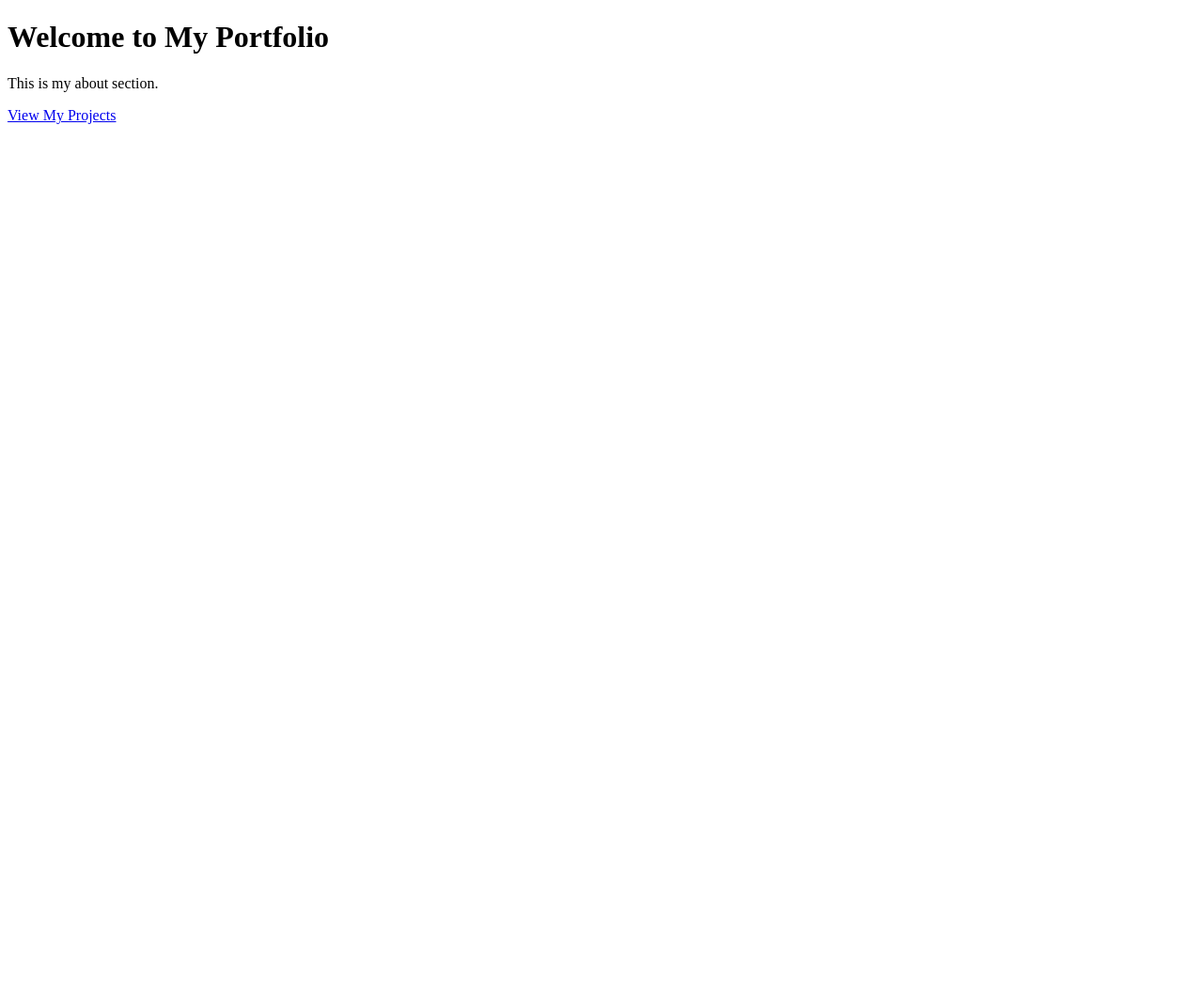
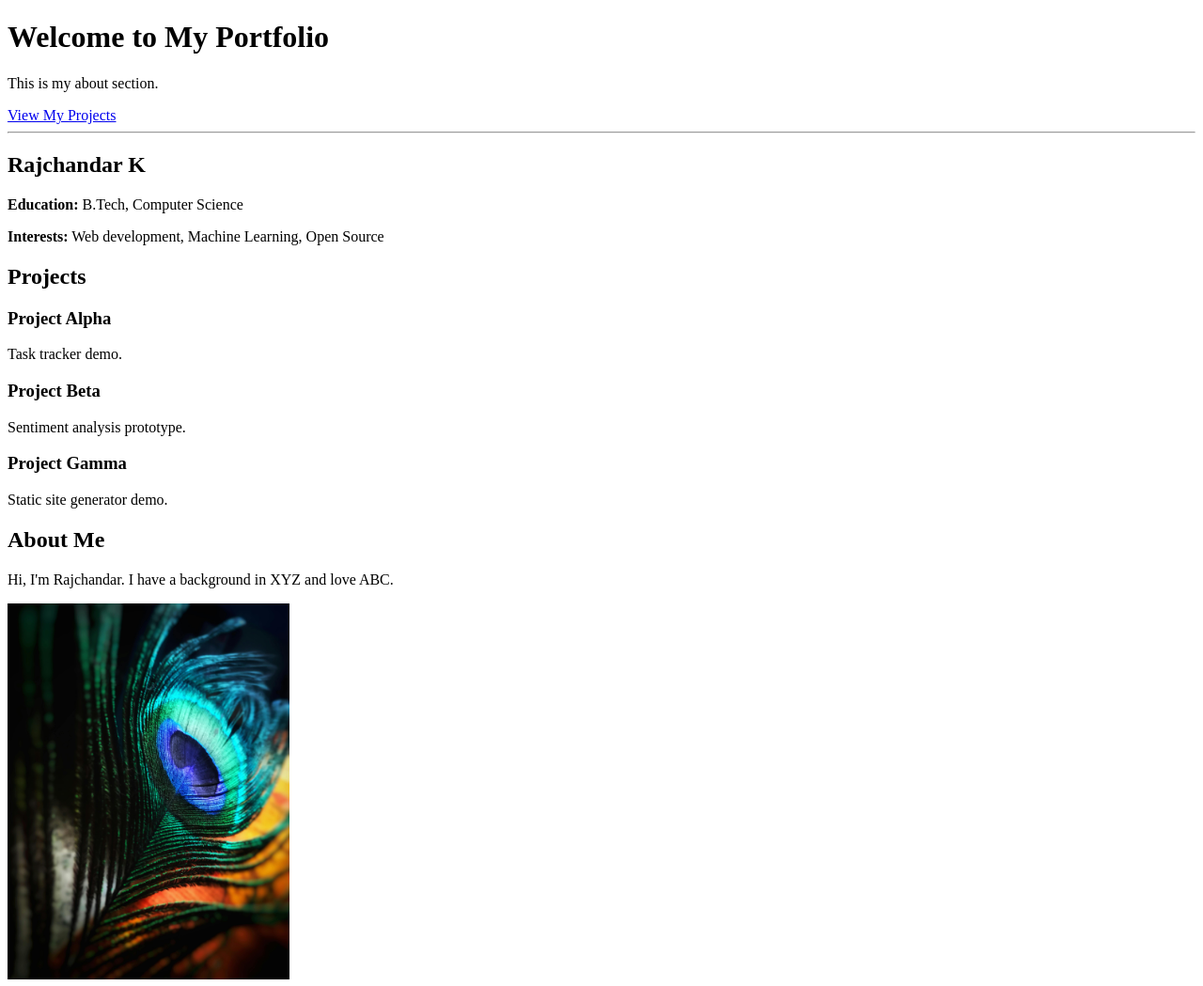
Before and after one commit to 2303a51477/assignment-4, a plain HTML site: page index.html in a window 1280 px wide. Shown: the whole page at 94% size. Before the commit the page ends 800 px from the top, so only its background shows below. Drawn offline with Linux system fonts and the light colour scheme.

Commit message:
Added my details

```diff
--- a/index.html
+++ b/index.html
@@ -7,5 +7,35 @@
     <h1>Welcome to My Portfolio</h1>
     <p>This is my about section.</p>
     <a href="project.html">View My Projects</a>
+
+    <hr>
+
+    <section id="about">
+        <h1>Rajchandar K</h1>
+        <p><strong>Education:</strong> B.Tech, Computer Science</p>
+        <p><strong>Interests:</strong> Web development, Machine Learning, Open Source</p>
+    </section>
+
+    <section id="projects">
+        <h2>Projects</h2>
+        <article>
+            <h3>Project Alpha</h3>
+            <p>Task tracker demo.</p>
+        </article>
+        <article>
+            <h3>Project Beta</h3>
+            <p>Sentiment analysis prototype.</p>
+        </article>
+        <article>
+            <h3>Project Gamma</h3>
+            <p>Static site generator demo.</p>
+        </article>
+    </section>
+
+    <section id="about-me">
+        <h2>About Me</h2>
+        <p>Hi, I'm Rajchandar. I have a background in XYZ and love ABC.</p>
+        <img src="image.jpg" alt="My Photo" width="300">
+    </section>
 </body>
 </html>
```
